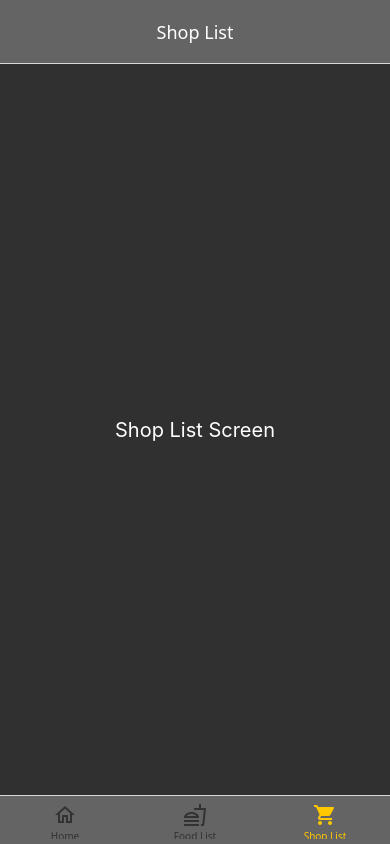
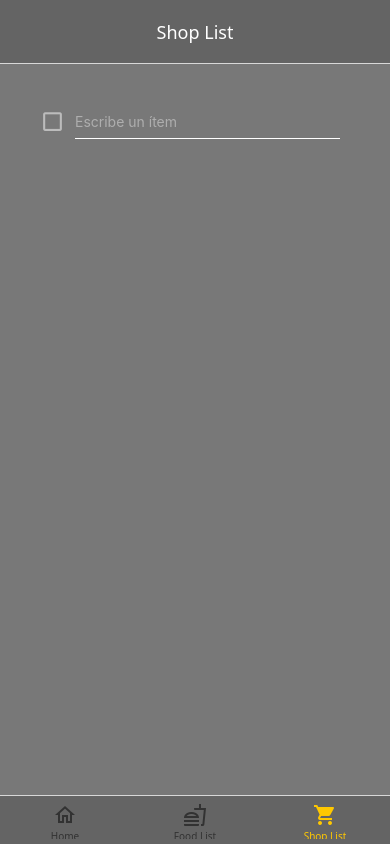
Before and after one commit to Watmer/appSport, a React Native app: screen /ShopListScreen in a window 390 px wide. Built offline with nearby package versions, Linux system fonts and the light colour scheme.

Commit message:
shop list finished

```diff
--- a/app/Screens/AddFoodScreen.tsx
+++ b/app/Screens/AddFoodScreen.tsx
@@ -33,19 +33,22 @@ export default function AddFoodScreen({ route }: { route: any }) {
     setIngredients(ingredients.filter((_, index) => index !== i));
 
   const saveFoodInfo = async () => {
-    console.log("AddFoodScreen: ", dayInfoKey);
     const newFood = {
       meal,
       foodName,
       time,
       ingredients,
+      completed: false,
     };
+
     try {
       const saved = await getAsyncInfo({ keyPath: dayInfoKey });
+
       if (!saved) {
-        await setAsyncInfo({ keyPath: dayInfoKey, info: newFood });
+        await setAsyncInfo({ keyPath: dayInfoKey, info: [newFood] });
       } else {
-        await mergeAsyncInfo({ keyPath: dayInfoKey, info: newFood });
+        const updatedArray = Array.isArray(saved) ? [...saved, newFood] : [saved, newFood];
+        await setAsyncInfo({ keyPath: dayInfoKey, info: updatedArray });
       }
       alert("Comida guardada correctamente.");
     } catch (error) {
--- a/app/Screens/ShopListScreen.tsx
+++ b/app/Screens/ShopListScreen.tsx
@@ -1,20 +1,115 @@
-import { Text, View, StyleSheet } from "react-native";
+import React, { useState } from "react";
+import { View, TextInput, TouchableOpacity, ScrollView, StyleSheet } from "react-native";
+import { MaterialCommunityIcons } from "@expo/vector-icons";
+
 export default function ShopListScreen() {
+  const [items, setItems] = useState([{ id: "0", text: "", completed: false }]);
+
+  const toggleCompleted = (id: string, text: string) => {
+    if (text !== "") {
+      const newItems = items.map(item => {
+        if (item.id === id) {
+          return { ...item, completed: !item.completed };
+        }
+        return item;
+      });
+      setItems(newItems);
+    }
+  };
+
+  const updateText = (id: string, text: string) => {
+    let newItems = items.map(item => {
+      if (item.id === id) {
+        return { ...item, text: text };
+      }
+      return item;
+    });
+
+    const lastItem = newItems[newItems.length - 1];
+    if (lastItem.text !== "") {
+      newItems = [...newItems, { id: Date.now().toString(), text: "", completed: false }];
+    }
+
+    setItems(newItems);
+  };
+
+  const deleteItem = (id: string) => {
+    const newItems = items.filter(item => item.id !== id);
+    setItems(newItems.length === 0 ? [{ id: Date.now().toString(), text: "", completed: false }] : newItems);
+  };
+
+  const renderItems = () => {
+    return (
+      items.slice().reverse().map(item => (
+        <View key={item.id} style={styles.row}>
+          <TouchableOpacity onPress={() => toggleCompleted(item.id, item.text)}>
+            <MaterialCommunityIcons
+              name={item.completed ? "checkbox-marked" : "checkbox-blank-outline"}
+              size={25}
+              color={item.completed ? "rgba(255, 170, 0, 1)" : "rgba(255, 255, 255, 0.5)"}
+            />
+          </TouchableOpacity>
+
+          <TextInput
+            style={[styles.input, item.completed && styles.completedText]}
+            value={item.text}
+            onChangeText={(text) => updateText(item.id, text)}
+            placeholder="Escribe un ítem"
+            placeholderTextColor="rgba(255, 255, 255, 0.4)"
+          />
+          {item.text !== "" &&
+            <TouchableOpacity onPress={() => deleteItem(item.id)}>
+              <MaterialCommunityIcons name="delete" size={25} color="red" />
+            </TouchableOpacity>
+          }
+        </View>
+      ))
+    )
+  };
+
   return (
     <View style={styles.container}>
-      <Text style={styles.text}>Shop List Screen</Text>
+      <ScrollView style={styles.container}>
+        {renderItems()}
+      </ScrollView>
     </View>
   );
 }
+
 const styles = StyleSheet.create({
   container: {
     flex: 1,
-    backgroundColor: "rgba(0, 0, 0, 0.8)",
-    justifyContent: "center",
+    padding: 20,
+    backgroundColor: "rgba(120,120,120,1)"
+  },
+  row: {
+    flexDirection: "row",
+    alignItems: "center",
+    marginBottom: 10
+  },
+  input: {
+    flex: 1,
+    marginHorizontal: 10,
+    borderBottomWidth: 1,
+    borderBottomColor: "rgba(255, 255, 255, 1)",
+    color: "rgba(255, 255, 255, 1)",
+    backgroundColor: "transparent",
+    height: 35,
+    paddingVertical: 0,
+  },
+  completedText: {
+    textDecorationLine: "line-through",
+    color: "rgba(255, 255, 255, 0.5)",
+  },
+  addButton: {
+    backgroundColor: "rgba(255, 170, 0, 1)",
+    padding: 15,
+    margin: 20,
+    borderRadius: 10,
     alignItems: "center",
   },
-  text: {
-    fontSize: 20,
-    color: "rgb(255, 255, 255)",
+  addButtonText: {
+    color: "white",
+    fontSize: 18,
   },
 });
--- a/app/components/MealCard.tsx
+++ b/app/components/MealCard.tsx
@@ -25,24 +25,39 @@ interface MealInfo {
   completed: boolean;
 }
 
+const meals = ["Desayuno", "Almuerzo", "Comida", "Merienda", "Cena"];
+
+function sortMealsByOrder(mealInfo: MealInfo[]) {
+  return mealInfo.slice().sort((a, b) => {
+    const indexA = meals.indexOf(a.meal);
+    const indexB = meals.indexOf(b.meal);
+    return indexA - indexB;
+  });
+}
+
 export default function MealCard({ dayInfoKey, mealInfo }: MealCardProps) {
   const navigation = useNavigation();
 
-  const mealsArray = Array.isArray(mealInfo) ? mealInfo : [mealInfo];
+  const mealsArray = Array.isArray(mealInfo) ? sortMealsByOrder(mealInfo) : [mealInfo];
   const [completedStates, setCompletedStates] = useState<boolean[]>(() =>
     mealsArray.map(m => m.completed)
   );
 
   const toggleCompleted = async (index: number) => {
-    const newStates = [...completedStates];
-    newStates[index] = !newStates[index];
-    setCompletedStates(newStates);
     try {
-      const updatedMealInfo = Array.isArray(mealInfo) ? [...mealInfo] : [mealInfo];
-      updatedMealInfo[index].completed = newStates[index];
-      console.log("BB", updatedMealInfo);
+      const saved = await getAsyncInfo({ keyPath: dayInfoKey });
+      if (!saved) {
+        console.warn("No hay comidas guardadas para actualizar.");
+        return;
+      }
 
-      await setAsyncInfo({ keyPath: dayInfoKey, info: updatedMealInfo });
+      const mealsArray: MealInfo[] = Array.isArray(saved) ? saved : JSON.parse(saved);
+      const sortedMeals = sortMealsByOrder(mealsArray);
+      sortedMeals[index].completed = !sortedMeals[index].completed;
+
+      setCompletedStates(sortedMeals.map(m => m.completed));
+      await setAsyncInfo({ keyPath: dayInfoKey, info: sortedMeals });
+
     } catch (err) {
       console.error("Error updating completion status:", err);
     }
```
